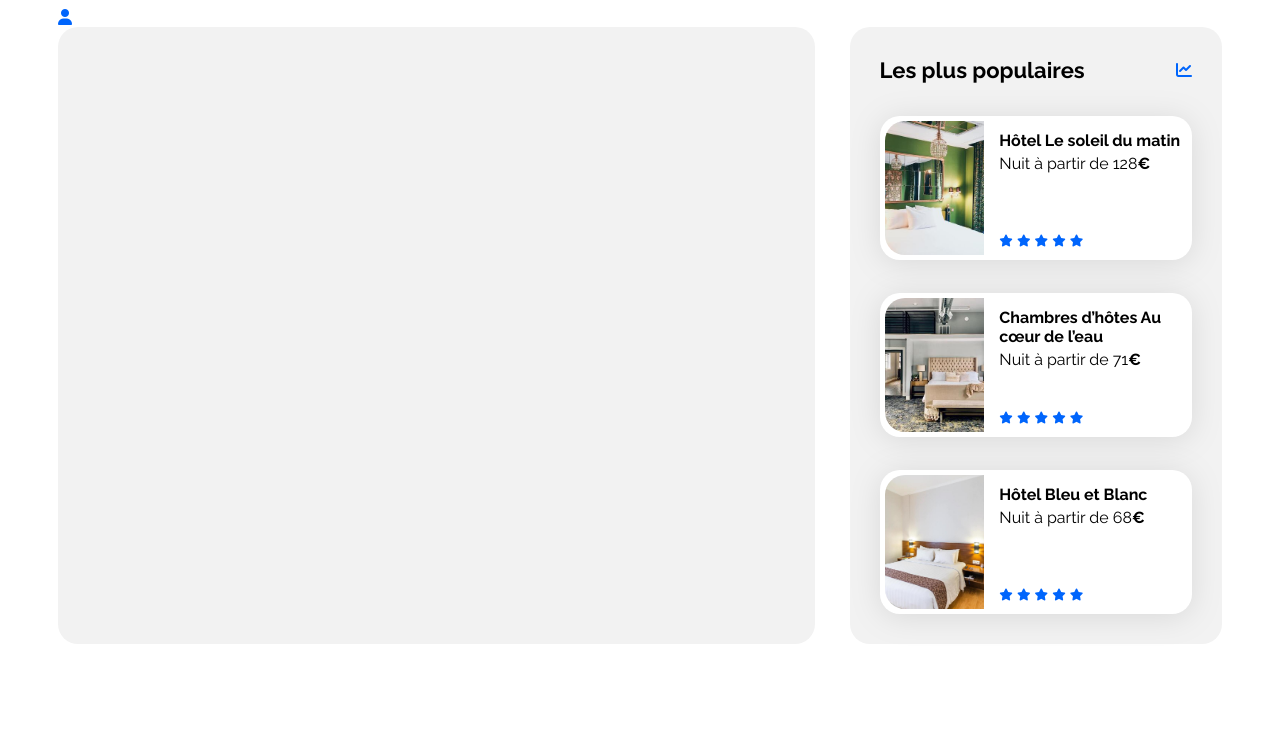
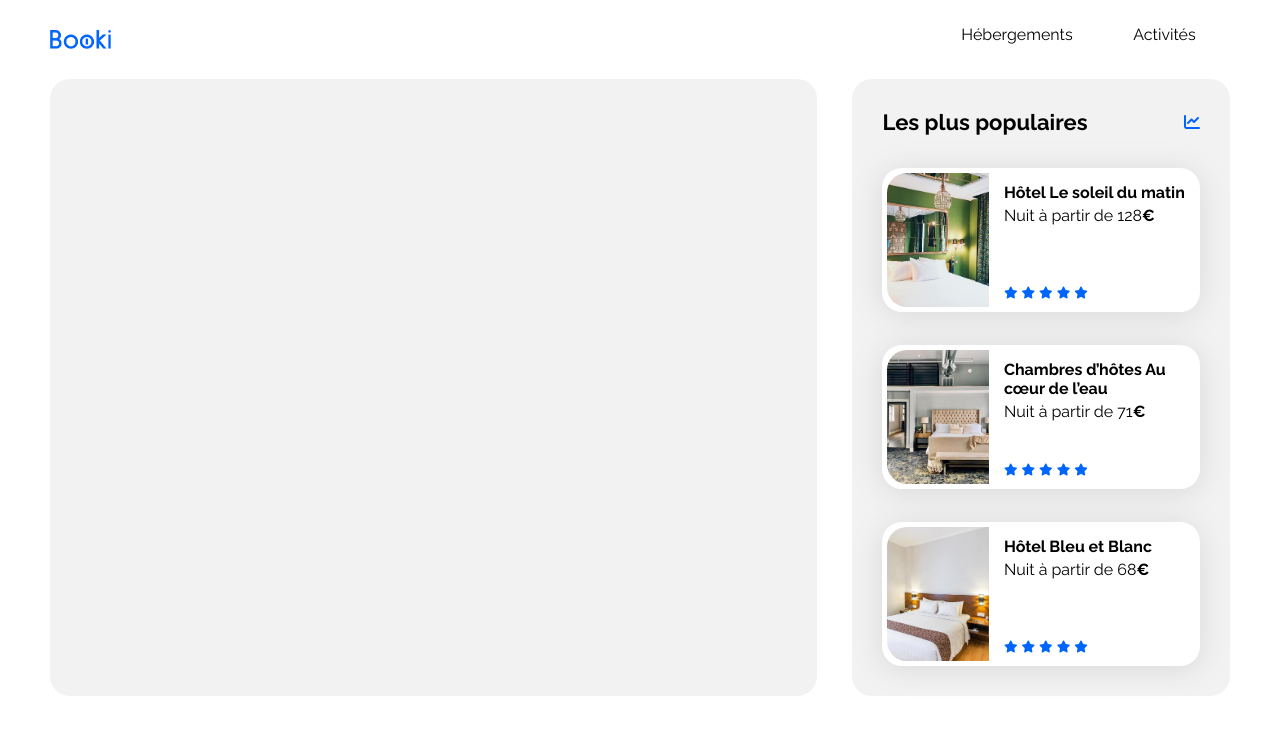
Before and after one commit to Nonolulu00/Booki, a plain HTML site: page index.html in a window 1280 px wide. Drawn offline with Linux system fonts and the light colour scheme.

Commit message:
header implementation

```diff
--- a/css/style.css
+++ b/css/style.css
@@ -1,12 +1,14 @@
 /****** General ***********/
 * {
-    font-family: 'Raleway', sans-serif;
+  font-family: "Raleway", sans-serif;
+  margin: 0;
+  padding: 0;
 }
 
 :root {
-    --main-color: #0065FC;
-    --main-bg-color: #F2F2F2;
-    --filter-bg-color: #DEEBFF;
+  --main-color: #0065fc;
+  --main-bg-color: #f2f2f2;
+  --filter-bg-color: #deebff;
 }
 
 .fa-solid {
@@ -18,6 +20,48 @@ body {
   justify-content: center;
 }
 
+a {
+  color: #000;
+  text-decoration: none;
+  height: 100%;
+  display: flex;
+  align-items: flex-end;
+  border: transparent solid 2px;
+}
+a:hover {
+  color: var(--main-color);
+  border-top: #0065fc solid 2px;
+  transition: 2ms;
+}
+header {
+  display: flex;
+  justify-content: space-between;
+  align-items: flex-start;
+  height: 79px;
+}
+.logo-container {
+  display: flex;
+  align-items: center;
+  justify-content: flex-start;
+  width: 161px;
+  height: 79px;
+}
+.logo {
+  width: 61px;
+  height: 19px;
+  display: flex;
+  align-items: center;
+  justify-content: center;
+}
+nav {
+  display: flex;
+  align-items: center;
+  justify-content: space-around;
+  height: 50%;
+  width: 25%;
+  font-size: 16px;
+  padding: 4px;
+}
 .main-container {
   width: 100%;
   max-width: 1440px;
@@ -50,7 +94,7 @@ body {
 }
 
 .neutralStar {
-    color: var(--main-bg-color)
+  color: var(--main-bg-color);
 }
 
 /****** Hebergements And Populaires ***********/
@@ -116,9 +160,6 @@ body {
   margin-bottom: 5px;
 }
 
-
-
-
 /* Le code ci-dessous correspond à la version responsive uniquement */
 
 /****** Media queries ***********/
--- a/index.html
+++ b/index.html
@@ -27,8 +27,15 @@
   <body>
     <div class="main-container">
       <header>
+        <div class="logo-container">
+          <img src="images/logo/Booki.png" alt="logo" class="logo" />
+        </div>
+        <nav>
+          <a href="#">Hébergements</a>
+          <a href="#">Activités</a>
+        </nav>
         <!-- to remove -->
-        <i class="fa-solid fa-user"></i>
+        <!-- <i class="fa-solid fa-user"></i> -->
       </header>
       <main>
         <div class="hebergements-and-populaires">
```
Lines whose indentation alone changed are shown as unchanged.
